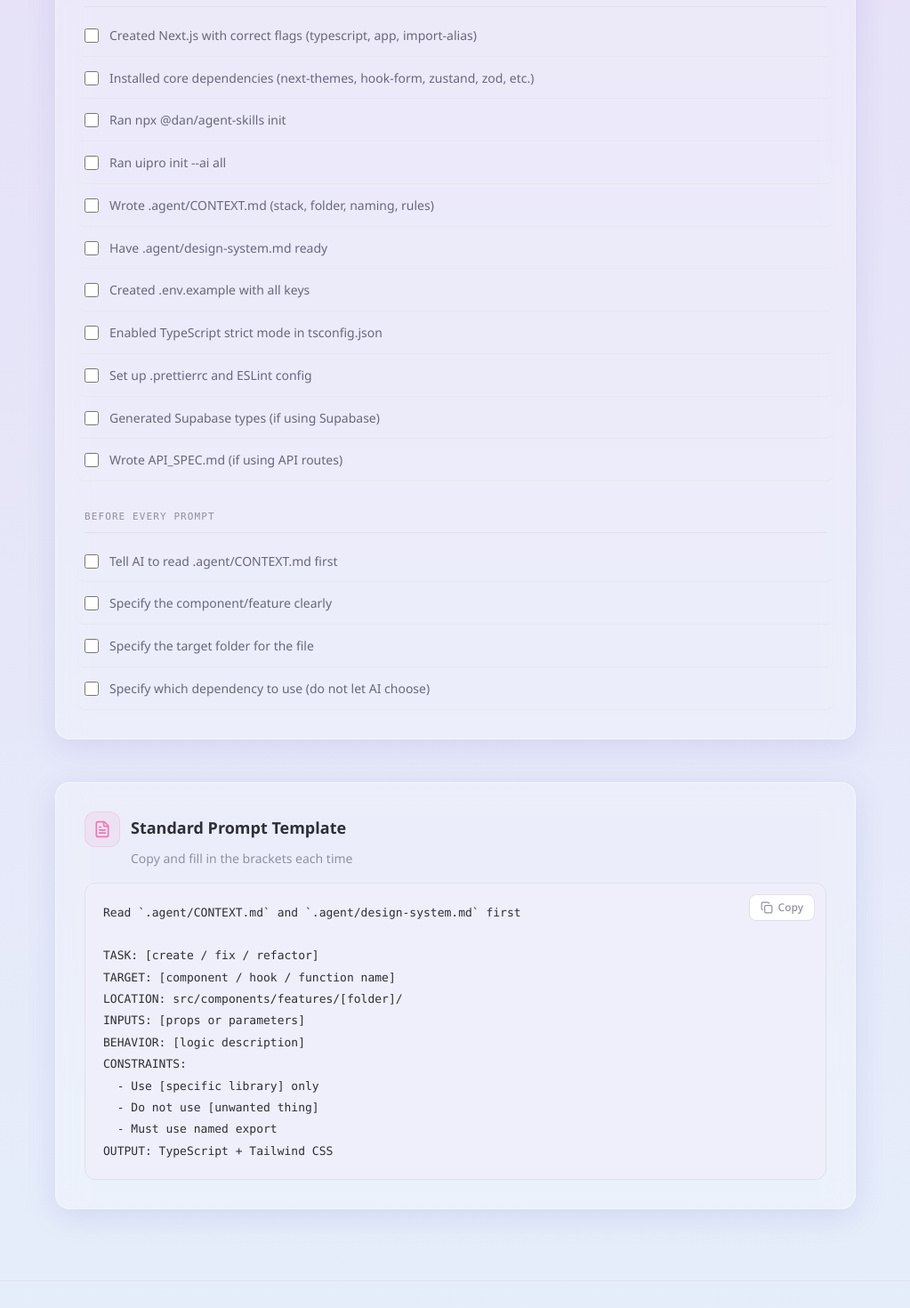
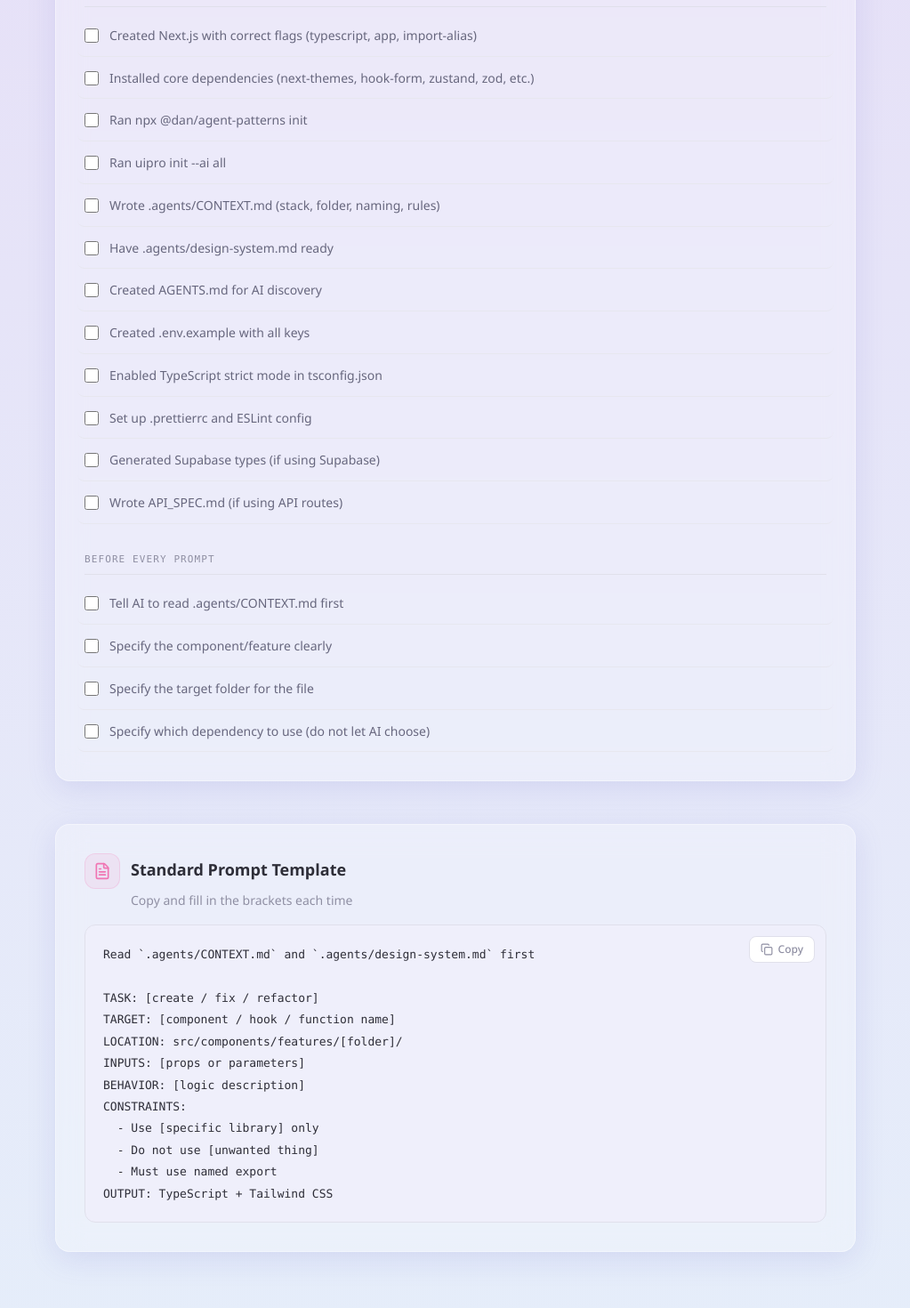
Before and after one commit to danya0365/promptready-nextjs, a Next.js app: page /setup-guide in a window 1280 px wide. Shown: the part 2660-4130 px from the top of the page at 89% size, without its empty margins (128-1151 px from the left). Built offline with nearby package versions, Linux system fonts and the light colour scheme.

Commit message:
refactor: rename .agent to .agents and add AGENTS.md entry point to setup guide

```diff
--- a/src/domin/data/setup-guide.ts
+++ b/src/domin/data/setup-guide.ts
@@ -49,15 +49,15 @@ yarn add @tanstack/react-query class-variance-authority @supabase/supabase-js @s
     steps: [
       {
         label: "2.1",
-        title: "Init @dan/agent-skills",
-        code: "npx @dan/agent-skills init",
+        title: "Init @dan/agent-patterns",
+        code: "npx @dan/agent-patterns init",
         whyNote:
-          "Creates a .agent/ folder with SKILL.md in your repo. AI reads these files before generating code — it knows which files go where, preventing components from landing in the wrong folder.",
+          "Creates a .agents/ folder with SKILL.md in your repo. AI reads these files before generating code — it knows which files go where, preventing components from landing in the wrong folder.",
       },
       {
         label: "2.2",
-        title: "Create .agent/CONTEXT.md (Critical)",
-        code: `# .agent/CONTEXT.md
+        title: "Create .agents/CONTEXT.md (Critical)",
+        code: `# .agents/CONTEXT.md
 
 ## Tech Stack
 - Framework: Next.js 14 (App Router)
@@ -98,6 +98,17 @@ src/
           { type: "allow", text: "Always specify return type in functions" },
         ],
       },
+      {
+        label: "2.3",
+        title: "Create AGENTS.md (Entry Point)",
+        code: `# AGENTS.md
+
+# Project Patterns & Skills
+- **Agent Skills:** [./.agents/skills/](./.agents/skills/)
+- **Instruction:** Before starting any work, you MUST check the \`.agents/skills/\` directory. If a relevant \`SKILL.md\` exists, you must follow it.`,
+        whyNote:
+          "AGENTS.md is the entry point for AI tools. By linking it to your skills folder, you ensure the AI discovers and uses your custom patterns automatically.",
+      },
     ],
   },
   {
@@ -116,14 +127,14 @@ src/
       },
       {
         label: "3.2",
-        title: "Save Design Spec to .agent/",
+        title: "Save Design Spec to .agents/",
         code: `# copy output here
-.agent/design-system.md
+.agents/design-system.md
 
 # Every time you gen UI, tell AI:
-"Read .agent/design-system.md first"`,
+"Read .agents/design-system.md first"`,
         whyNote:
-          "Keeping it in .agent/ makes it discoverable for all AI tools in your workflow.",
+          "Keeping it in .agents/ makes it discoverable for all AI tools in your workflow.",
       },
     ],
   },
@@ -272,13 +283,14 @@ export const CHECKLIST_GROUPS: ChecklistGroup[] = [
         id: "c2",
         label: "Installed core dependencies (next-themes, hook-form, zustand, zod, etc.)",
       },
-      { id: "c3", label: "Ran npx @dan/agent-skills init" },
+      { id: "c3", label: "Ran npx @dan/agent-patterns init" },
       { id: "c4", label: "Ran uipro init --ai all" },
       {
         id: "c5",
-        label: "Wrote .agent/CONTEXT.md (stack, folder, naming, rules)",
+        label: "Wrote .agents/CONTEXT.md (stack, folder, naming, rules)",
       },
-      { id: "c6", label: "Have .agent/design-system.md ready" },
+      { id: "c6", label: "Have .agents/design-system.md ready" },
+      { id: "c16", label: "Created AGENTS.md for AI discovery" },
       { id: "c7", label: "Created .env.example with all keys" },
       { id: "c8", label: "Enabled TypeScript strict mode in tsconfig.json" },
       { id: "c9", label: "Set up .prettierrc and ESLint config" },
@@ -289,7 +301,7 @@ export const CHECKLIST_GROUPS: ChecklistGroup[] = [
   {
     title: "Before Every Prompt",
     items: [
-      { id: "c12", label: "Tell AI to read .agent/CONTEXT.md first" },
+      { id: "c12", label: "Tell AI to read .agents/CONTEXT.md first" },
       { id: "c13", label: "Specify the component/feature clearly" },
       { id: "c14", label: "Specify the target folder for the file" },
       {
@@ -300,7 +312,7 @@ export const CHECKLIST_GROUPS: ChecklistGroup[] = [
   },
 ];
 
-export const PROMPT_TEMPLATE = `Read \`.agent/CONTEXT.md\` and \`.agent/design-system.md\` first
+export const PROMPT_TEMPLATE = `Read \`.agents/CONTEXT.md\` and \`.agents/design-system.md\` first
 
 TASK: [create / fix / refactor]
 TARGET: [component / hook / function name]
```
